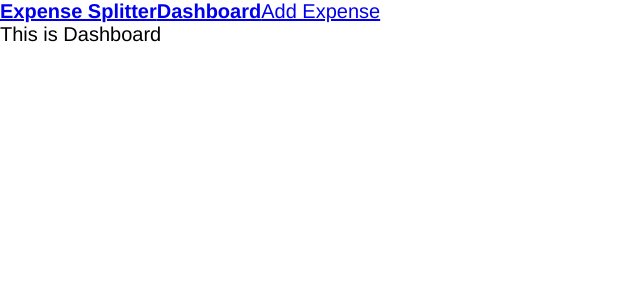
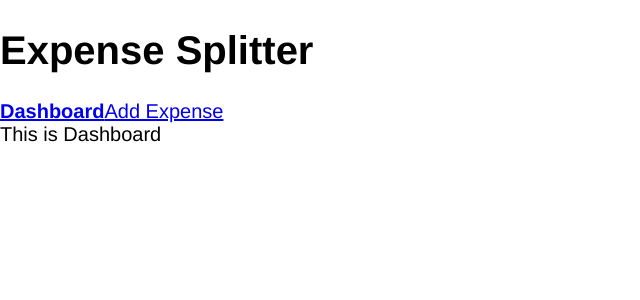
Before and after one commit to aryalprekshya/expense-splitter, a React (Create React App) app: page / in a window 1280 px wide. Shown: the top 300 px of the page, without its empty margins (0-640 px from the left). Built offline with nearby package versions, Linux system fonts and the light colour scheme.

Commit message:
added appRouter

```diff
--- a/src/App.js
+++ b/src/App.js
@@ -1,24 +1,11 @@
-import { BrowserRouter, Route, Switch, Link } from "react-router-dom";
 import "normalize.css/normalize.css";
 import "./styles/styles.scss";
-import Header from "./component/Header.jsx";
-import Dashboard from "./views/Dashboard.jsx";
-import AddExpense from "./views/AddExpense.jsx";
-import NotFoundPage from "./views/NotFoundPage.jsx";
+import AppRouter from "./routers/AppRouter.jsx";
 
 function App() {
   return (
     <div className="App">
-      <BrowserRouter>
-        <div>
-          <Header />
-          <Switch>
-            <Route path="/" component={Dashboard} exact={true} />
-            <Route path="/add-expense" component={AddExpense} />
-            <Route component={NotFoundPage} />
-          </Switch>
-        </div>
-      </BrowserRouter>
+      <AppRouter />
     </div>
   );
 }
--- a/src/component/Header.jsx
+++ b/src/component/Header.jsx
@@ -5,10 +5,11 @@ export default function Header() {
   return (
     <>
       <div>
-        <NavLink to="/" activeClassName="is-active">
+        <h1> Expense Splitter</h1>
+        {/* <NavLink to="/" activeClassName="is-active" >
           Expense Splitter
-        </NavLink>
-        <NavLink to="/" activeClassName="is-active">
+        </NavLink> */}
+        <NavLink to="/" activeClassName="is-active" exact={true}>
           Dashboard
         </NavLink>
         <NavLink to="/add-expense" activeClassName="is-active">
--- /dev/null
+++ b/src/routers/AppRouter.jsx
@@ -0,0 +1,23 @@
+import React from "react";
+import { BrowserRouter, Route, Switch } from "react-router-dom";
+import Header from "../component/Header";
+import Dashboard from "../views/Dashboard.jsx";
+import AddExpense from "../views/AddExpense.jsx";
+import NotFoundPage from "../views/NotFoundPage.jsx";
+
+export default function AppRouter() {
+  return (
+    <div>
+      <BrowserRouter>
+        <div>
+          <Header />
+          <Switch>
+            <Route path="/" component={Dashboard} exact={true} />
+            <Route path="/add-expense" component={AddExpense} />
+            <Route component={NotFoundPage} />
+          </Switch>
+        </div>
+      </BrowserRouter>
+    </div>
+  );
+}
```
